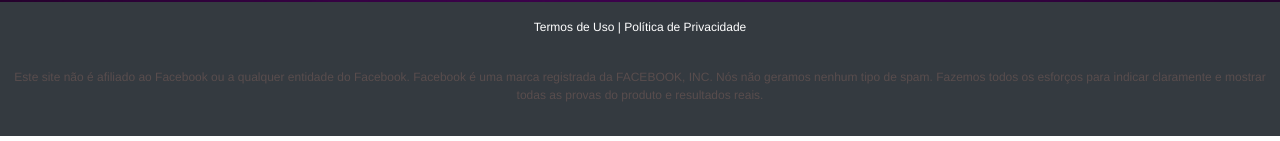
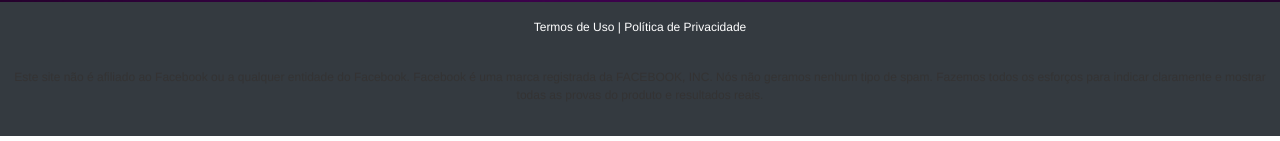
Before and after one commit to GrapeDig/paixaoculta.online, a plain HTML site: page index.html in a window 1280 px wide. Shown: the part 659-800 px from the top of the page. Drawn offline with nearby package versions, Linux system fonts and the light colour scheme; a script that the page names is missing.

Commit message:
Update index.html

```diff
--- a/index.html
+++ b/index.html
@@ -529,7 +529,7 @@
 
  </style>
 
-  <p style="text-align: center;"><span style="color: #594D4D;"><span style="vertical-align: inherit;"><span style="vertical-align: inherit;">Este site não é afiliado ao Facebook ou a qualquer entidade do Facebook. </span></span></span><span style="vertical-align: inherit;"><span style="vertical-align: inherit;"><span style="color: #594D4D;">Facebook é uma marca registrada da FACEBOOK, INC. </span><span style="vertical-align: inherit;"><span style="color: #594D4D;">Nós não geramos nenhum tipo de spam. Fazemos todos os esforços para indicar claramente e mostrar todas as provas do produto e resultados reais.</span></span></p>
+  <p style="text-align: center;"><span style="color: #343333;"><span style="vertical-align: inherit;"><span style="vertical-align: inherit;">Este site não é afiliado ao Facebook ou a qualquer entidade do Facebook. </span></span></span><span style="vertical-align: inherit;"><span style="vertical-align: inherit;"><span style="color: #343333;">Facebook é uma marca registrada da FACEBOOK, INC. </span><span style="vertical-align: inherit;"><span style="color: #343333;">Nós não geramos nenhum tipo de spam. Fazemos todos os esforços para indicar claramente e mostrar todas as provas do produto e resultados reais.</span></span></p>
 
     <script type="text/javascript">
       setTimeout(() => {document.getElementById("cta1").classList.remove("d-none"); document.getElementById("cta2").classList.remove("d-none"); document.getElementById("facebook").classList.remove("d-none")}, 1315000); // temporização da Call to Action (em milissegundos)
```
